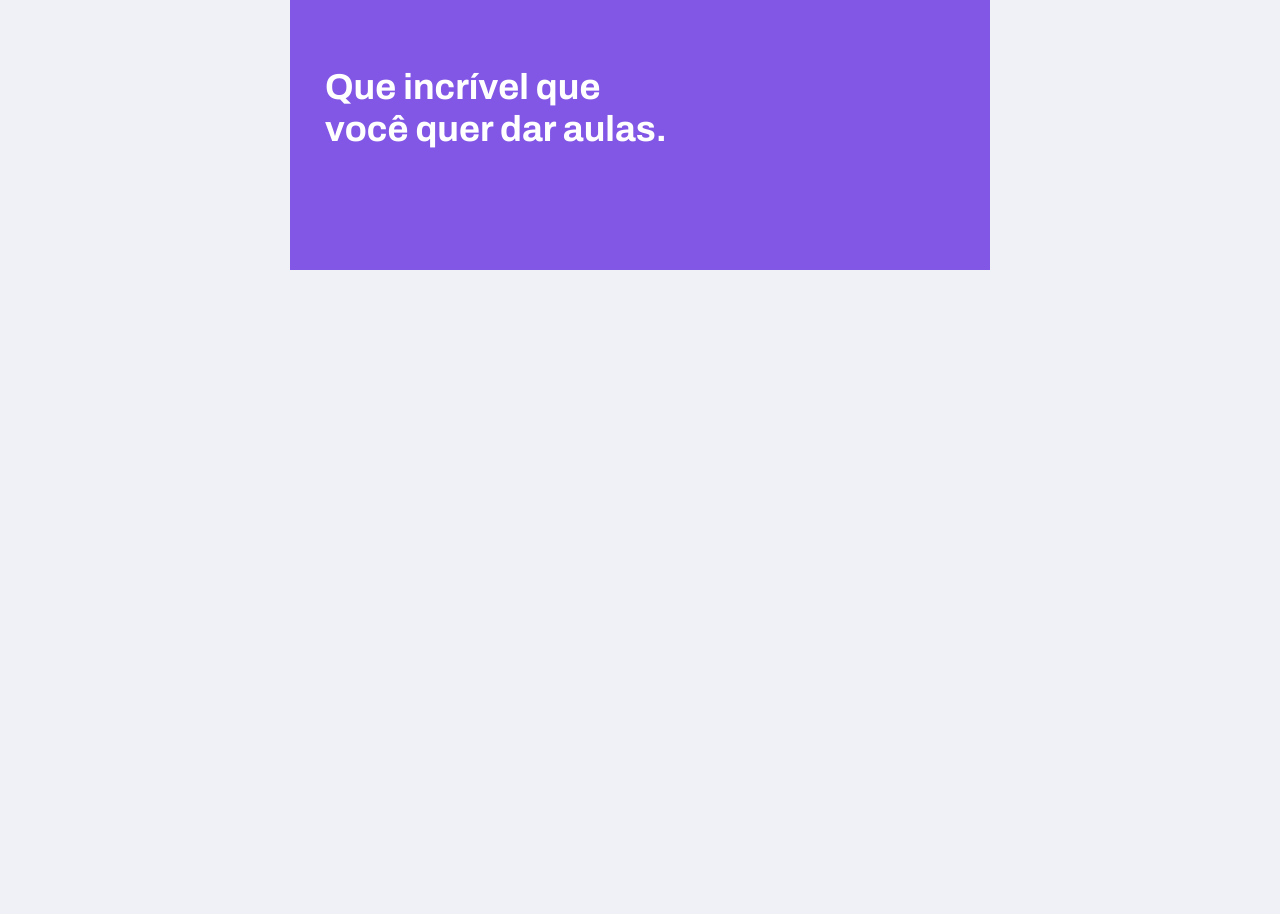
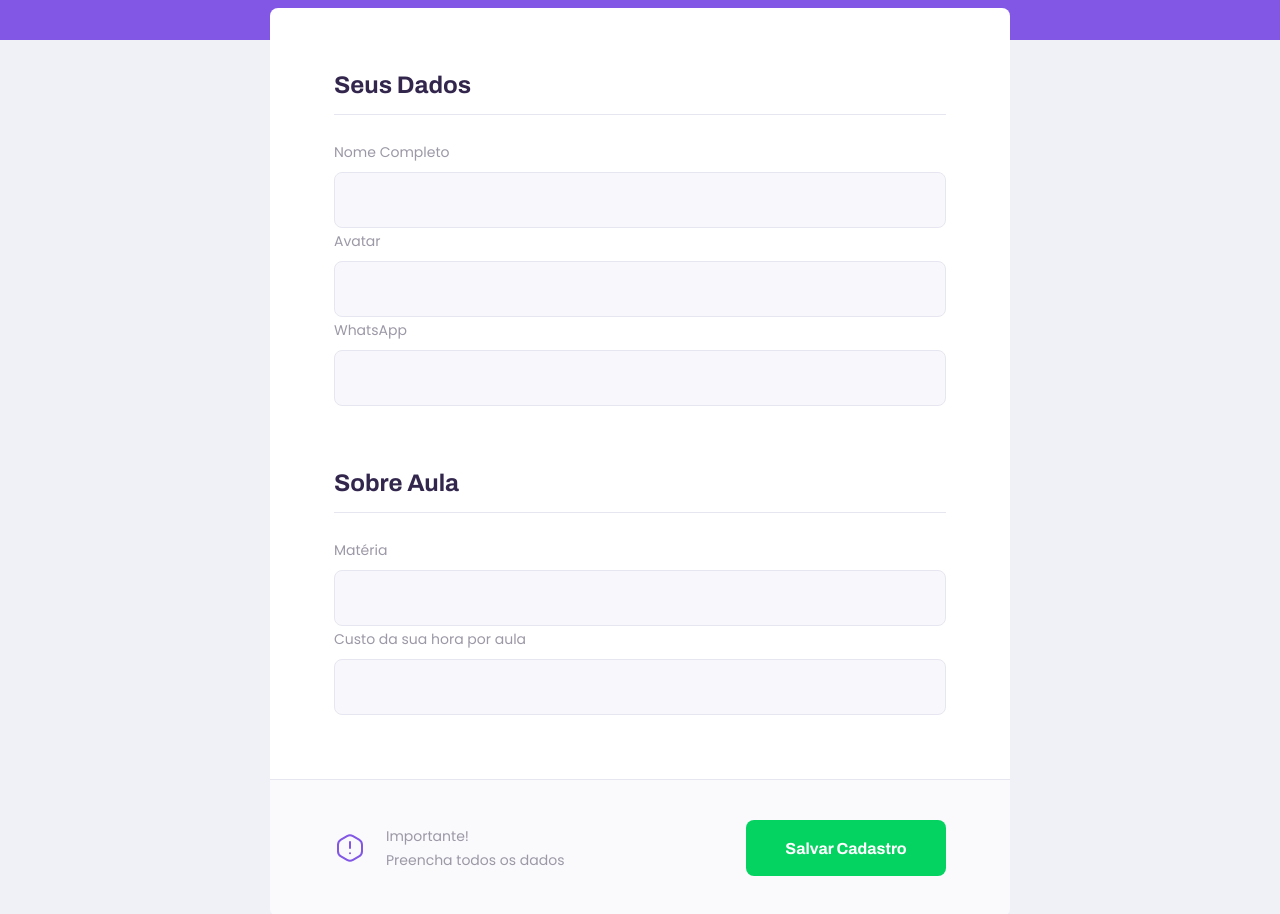
Before and after one commit to leovdn/Proffy, a React (Create React App) app in the folder web/: page /give-classes in a window 1280 px wide. Shown: the part 300-1214 px from the top of the page. Before the commit the page ends 800 px from the top, so only its background shows below. Built offline with nearby package versions, Linux system fonts and the light colour scheme.

Commit message:
create form components; style form page

```diff
--- /dev/null
+++ b/web/src/components/Input/index.tsx
@@ -0,0 +1,19 @@
+import React, { InputHTMLAttributes} from 'react';
+
+import './styles.css';
+
+interface InputProps extends InputHTMLAttributes<HTMLInputElement> {
+  name: string;
+  label: string;
+}
+
+const Input: React.FC<InputProps> = ({ label, name, ...rest }) => {
+  return (
+    <div className="input-block">
+      <label htmlFor={name}>{label}</label>
+      <input type="text" id={name} {...rest} />
+    </div>
+  );
+}
+
+export default Input;
--- /dev/null
+++ b/web/src/components/Input/styles.css
@@ -0,0 +1,46 @@
+.input-block {
+  position: relative;
+}
+
+.input-block + .input-block{
+  margin-top: 1.4rem;
+}
+
+.input-block label{
+  font-size: 1.4rem;
+}
+
+.input-block input {
+  width: 100%;
+  height: 5.6rem;
+  margin-top: 0.8rem;
+  border-radius: 0.8rem;
+  background-color: var(--color-input-background);
+  border: 1px solid var(--color-line-in-white);
+  outline: 0;
+  padding: 0 1.6rem;
+  font: 1.6rem Archivo;
+}
+
+.input-block::after {
+  width: calc(100% - 3.2rem);
+  height: 0px;
+  content: "";
+  background: var(--color-primary-light);
+  position: absolute;
+  left: 1.6rem;
+  right: 1.6rem;
+  bottom: 0;
+  transition: .2s all;
+}
+
+.input-block:focus-within::after {
+  height: 3px;
+  transition: .2s all;
+}
+
+@media (min-width: 700px) {
+  .input-block + .input-block{
+    margin-top: 0;
+  }
+}
--- a/web/src/components/PageHeader/index.tsx
+++ b/web/src/components/PageHeader/index.tsx
@@ -8,6 +8,7 @@
 
 interface PageHeaderProps {
   title: string;
+  description?: string;
 }
 
 const PageHeader: React.FC<PageHeaderProps> = (props) => {
@@ -22,6 +23,7 @@
 
       <div className="header-content">
         <strong>{props.title}</strong>
+        { props.description && <p>{props.description}</p> }
 
         {props.children}
       </div>
--- a/web/src/components/PageHeader/styles.css
+++ b/web/src/components/PageHeader/styles.css
@@ -44,6 +44,14 @@
   color: var(--color-title-in-primary);
 }
 
+.page-header .header-content p {
+  max-width: 30rem;
+  font-size: 1.6rem;
+  line-height: 2.6rem;
+  color: var(--color-text-in-primary);
+  margin-top: 2.4rem;
+}
+
 @media (min-width: 700px) {
   .page-header {
     height: 340px;
--- a/web/src/pages/TeacherForm/index.tsx
+++ b/web/src/pages/TeacherForm/index.tsx
@@ -1,10 +1,42 @@
 import React from 'react';
 import PageHeader from '../../components/PageHeader';
+import './styles.css';
+import Input from '../../components/Input';
+import warningIcon from '../../assets/images/icons/warning.svg';
 
 function TeacherForm() {
   return (
     <div id="page-teacher-form" className="container">
-      <PageHeader title="Que incrível que você quer dar aulas." />
+      <PageHeader
+        title="Que incrível que você quer dar aulas."
+        description="O primeiro passo é preencher esse formulário de inscrição."
+      />
+
+      <main>
+        <fieldset>
+          <legend>Seus Dados</legend>
+          <Input name="name" label="Nome Completo" />
+          <Input name="avatar" label="Avatar" />
+          <Input name="whatsapp" label="WhatsApp" />
+
+        </fieldset>
+
+        <fieldset>
+          <legend>Sobre Aula</legend>
+          <Input name="subject" label="Matéria" />
+          <Input name="cost" label="Custo da sua hora por aula" />
+        </fieldset>
+
+        <footer>
+          <p><img src={warningIcon} alt="Aviso!"/>
+            Importante! <br />
+            Preencha todos os dados
+          </p>
+          <button type="button">
+            Salvar Cadastro
+          </button>
+        </footer>
+      </main>
     </div>
   );
 }
--- /dev/null
+++ b/web/src/pages/TeacherForm/styles.css
@@ -0,0 +1,114 @@
+#page-teacher-form {
+  width: 100vw;
+  height: 100vh;
+}
+
+#page-teacher-form .page-header .header-content {
+  margin-bottom: 6.4rem;
+}
+
+#page-teacher-form main {
+  background: var(--color-box-base);
+  width: 100%;
+  max-width: 74rem;
+  border-radius: 0.8rem;
+  margin: -3.2rem auto 3.2rem;
+  padding-top: 6.4rem;
+  overflow: hidden;
+}
+
+#page-teacher-form main label {
+  color: var(--color-text-complement);
+}
+
+#page-teacher-form fieldset {
+  border: 0;
+  padding: 0 2.4rem;
+}
+
+#page-teacher-form fieldset + fieldset {
+  margin-top: 6.4rem;
+}
+
+#page-teacher-form fieldset legend {
+  font: 700 2.4rem Archivo;
+  color: var(--color-text-title);
+  margin-bottom: 2.4rem;
+  display: flex;
+  align-items: center;
+  justify-content: space-between;
+  width: 100%;
+  padding-bottom: 1.6rem;
+  border-bottom: 1px solid var(--color-line-in-white);
+}
+
+#page-teacher-form main footer {
+  padding: 4rem 2.4rem;
+  background: var(--color-box-footer);
+  border-top: 1px solid var(--color-line-in-white);
+  margin-top: 6.4rem;
+}
+
+#page-teacher-form main footer p {
+  display: flex;
+  align-items: center;
+  justify-content: center;
+  font-size: 1.4rem;
+  line-height: 2.4rem;
+  color: var(--color-text-complement);
+}
+
+#page-teacher-form main footer img {
+  margin-right: 2rem;
+}
+
+#page-teacher-form main footer button {
+  width: 100%;
+  height: 5.6rem;
+  background: var(--color-secondary);
+  color: var(--color-button-text);
+  border: 0;
+  border-radius: 0.8rem;
+  cursor: pointer;
+  font: 700 1.6rem Archivo;
+  display: flex;
+  align-items: center;
+  justify-content: center;
+  text-decoration: none;
+  transition: background-color .2s;
+  margin-top: 3.2rem;
+}
+
+#page-teacher-form main footer button:hover {
+  background: var(--color-secondary-dark);
+}
+
+@media (min-width: 700px) {
+  #page-teacher-form {
+    max-width: 100vw;
+  }
+
+  #page-teacher-form .page-header .header-content {
+    margin-bottom: 0;
+  }
+
+  #page-teacher-form main fieldset {
+    padding: 0 6.4rem;
+  }
+
+  #page-teacher-form main footer {
+    padding: 4rem 6.4rem;
+    display: flex;
+    align-items: center;
+    justify-content: space-between;
+  }
+
+  #page-teacher-form main footer p {
+    justify-content: space-between;
+  }
+
+  #page-teacher-form main footer button {
+    width: 20rem;
+    margin-top: 0;
+  }
+}
--- a/web/src/pages/TeacherList/index.tsx
+++ b/web/src/pages/TeacherList/index.tsx
@@ -4,26 +4,16 @@
 import whatsAppIcon from '../../assets/images/icons/whatsapp.svg';
 import './styles.css';
 import TeacherItem from '../../components/TeacherItem';
+import Input from '../../components/Input';
 
 function TeacherList() {
   return (
     <div id="page-teacher-list" className="container">
       <PageHeader title="Estes são os proffys disponíveis.">
         <form id="search-teachers">
-          <div className="input-block">
-            <label htmlFor="subject">Matéria</label>
-            <input type="text" id="subject"/>
-          </div>
-
-          <div className="input-block">
-            <label htmlFor="week_day">Dia da Semana</label>
-            <input type="text" id="week_day"/>
-          </div>
-
-          <div className="input-block">
-            <label htmlFor="time">Hora</label>
-            <input type="text" id="time"/>
-          </div>
+          <Input name="subject" label="Matéria" />
+          <Input name="week_day" label="Dia da Semana" />
+          <Input type="time" name="time" label="Hora" />
         </form>
       </PageHeader>
 
--- a/web/src/pages/TeacherList/styles.css
+++ b/web/src/pages/TeacherList/styles.css
@@ -8,51 +8,11 @@
   color: var(--color-text-in-primary);
 }
 
-#search-teachers .input-block {
-  position: relative;
-}
-
-#search-teachers .input-block + .input-block{
-  margin-top: 1.4rem;
-}
-
-#search-teachers .input-block label{
-  font-size: 1.4rem;
-}
-
-#search-teachers .input-block input {
-  width: 100%;
-  height: 5.6rem;
-  margin-top: 0.8rem;
-  border-radius: 0.8rem;
-  border: 1px solid var(--color-line-in-white);
-  outline: 0;
-  padding: 0 1.6rem;
-  font: 1.6rem Archivo;
-}
-
-#search-teachers .input-block::after {
-  width: calc(100% - 3.2rem);
-  height: 0px;
-  content: "";
-  background: var(--color-primary-light);
-  position: absolute;
-  left: 1.6rem;
-  right: 1.6rem;
-  bottom: 0;
-  transition: .2s all;
-}
-
-#search-teachers .input-block:focus-within::after {
-  height: 3px;
-  transition: .2s all;
-}
 
 #page-teacher-list main {
   margin: 3.2rem auto;
   width: 90%;
 }
-
 
 
 @media (min-width: 700px) {
```
